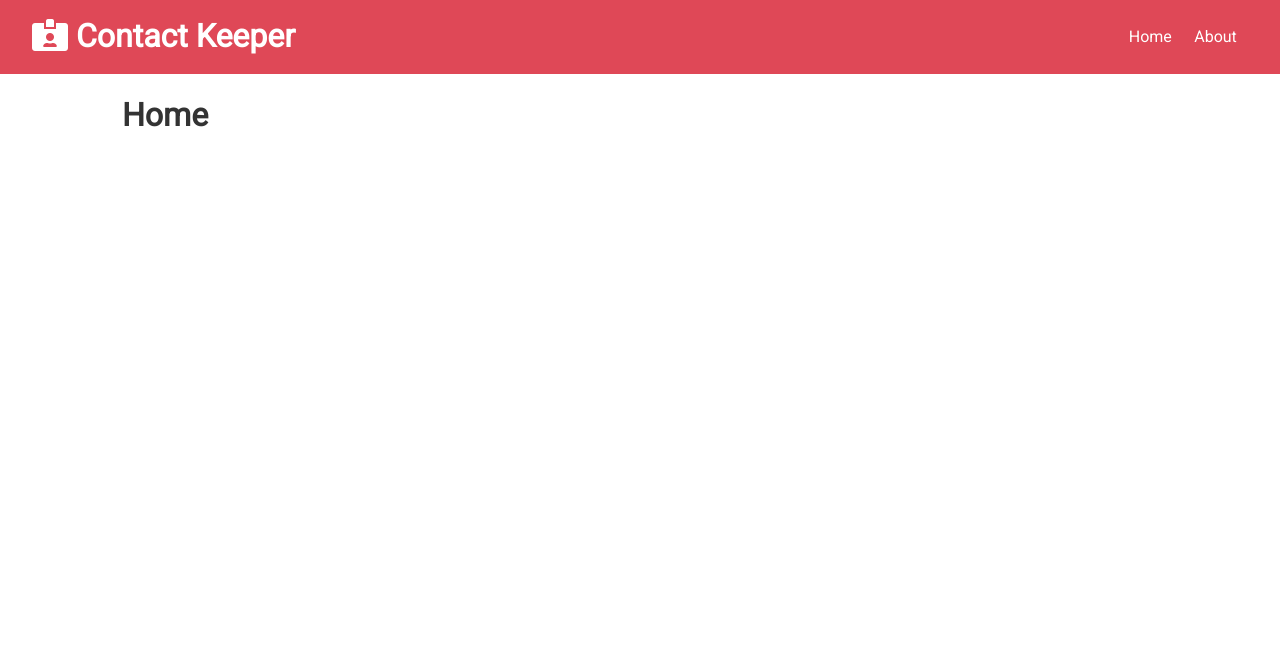
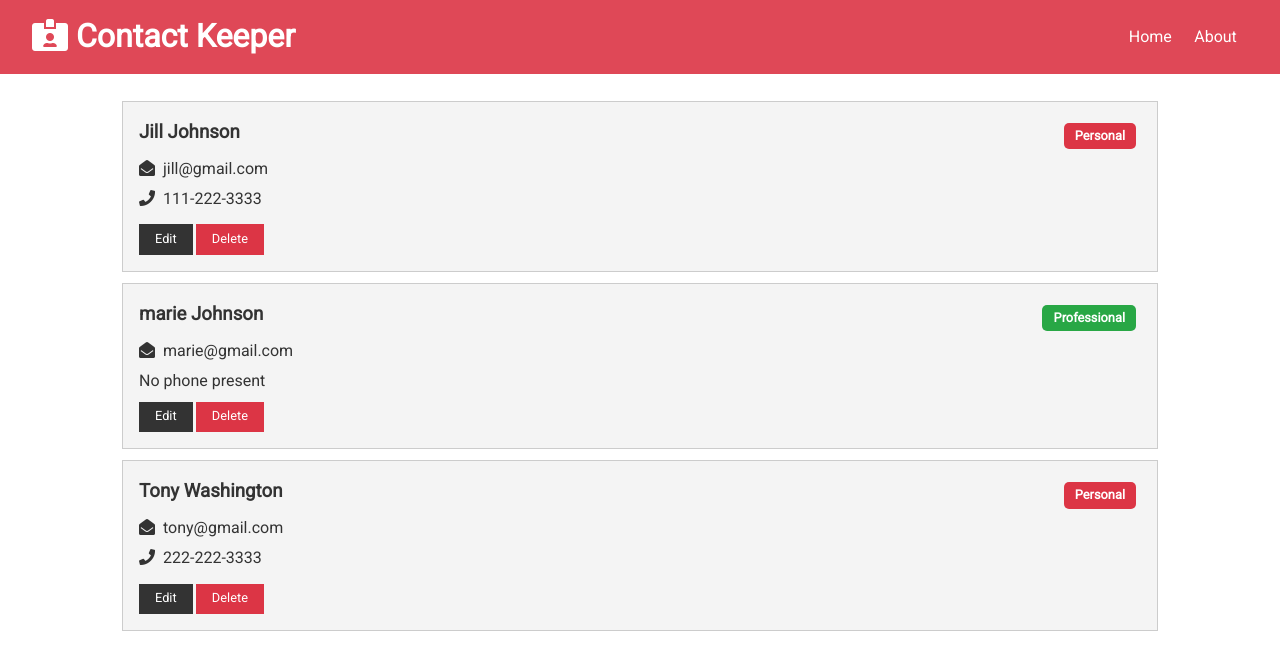
Before and after one commit to smayrant/contact-keeper, a React (Create React App) app in the folder client/: page / in a window 1280 px wide. Shown: the top 670 px of the page. Built offline with nearby package versions, Linux system fonts and the light colour scheme.

Commit message:
created the contact and contactItem components

```diff
--- /dev/null
+++ b/client/src/components/contacts/ContactItem.js
@@ -0,0 +1,47 @@
+import React from "react";
+import PropTypes from "prop-types";
+
+const ContactItem = ({ contact }) => {
+	const { id, name, email, phone, type } = contact;
+	return (
+		<div className="card bg-light">
+			<h3 classname="text-primary text-left">
+				{name} {" "}
+				<span
+					style={{ float: "right" }}
+					className={"badge " + (type === "professional" ? "badge-success" : "badge-primary")}
+				>
+					{type.charAt(0).toUpperCase() + type.slice(1)}
+				</span>
+			</h3>
+			<ul className="list">
+				{email ? (
+					<li>
+						<i style={{ paddingRight: "8px" }} className="fas fa-envelope-open" />
+						{email}
+					</li>
+				) : (
+					"No email present"
+				)}
+				{phone ? (
+					<li>
+						<i style={{ paddingRight: "8px" }} className="fas fa-phone" />
+						{phone}
+					</li>
+				) : (
+					"No phone present"
+				)}
+			</ul>
+			<p>
+				<button className="btn btn-dark btn-sm">Edit</button>
+				<button className="btn btn-danger btn-sm">Delete</button>
+			</p>
+		</div>
+	);
+};
+
+ContactItem.propTypes = {
+	contact: PropTypes.object.isRequired
+};
+
+export default ContactItem;
--- /dev/null
+++ b/client/src/components/contacts/Contacts.js
@@ -0,0 +1,11 @@
+import React, { Fragment, useContext } from "react";
+import ContactItem from "./ContactItem";
+import ContactContext from "../../context/contact/contactContext";
+
+const Contacts = () => {
+	const contactContext = useContext(ContactContext);
+	const { contacts } = contactContext;
+	return <Fragment>{contacts.map(contact => <ContactItem key={contact.id} contact={contact} />)}</Fragment>;
+};
+
+export default Contacts;
--- a/client/src/components/pages/Home.js
+++ b/client/src/components/pages/Home.js
@@ -1,9 +1,13 @@
 import React from "react";
+import Contacts from "../contacts/Contacts";
 
 const Home = () => {
 	return (
-		<div>
-			<h1>Home</h1>
+		<div clasName="grid-2">
+			<div>{/* Contact Form */}</div>
+			<div>
+				<Contacts />
+			</div>
 		</div>
 	);
 };
--- a/client/src/context/contact/ContactState.js
+++ b/client/src/context/contact/ContactState.js
@@ -26,7 +26,7 @@
 				id: 2,
 				name: "marie Johnson",
 				email: "marie@gmail.com",
-				phone: "333-222-3333",
+
 				type: "professional"
 			},
 			{
```
